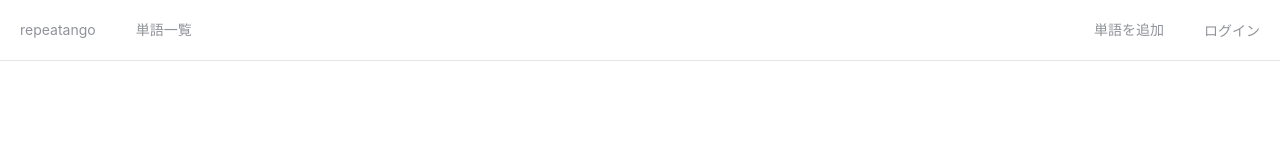
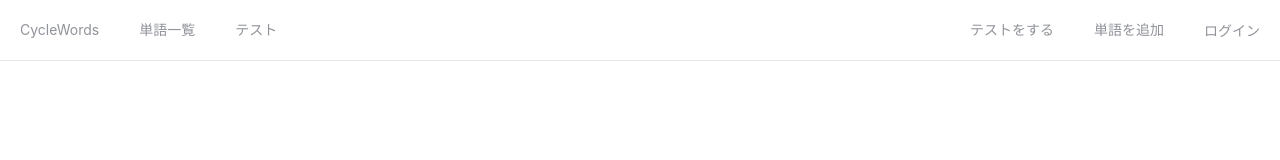
Before and after one commit to momeemt/monorepo, a Nuxt app: page /exams/new in a window 1280 px wide. Shown: the top 160 px of the page. Built offline with nearby package versions, Linux system fonts and the light colour scheme.

Commit message:
✨ その他の変更など.

```diff
--- a/app/components/TheHeader.vue
+++ b/app/components/TheHeader.vue
@@ -1,13 +1,16 @@
 <template>
   <el-menu :router="true" mode="horizontal">
     <el-menu-item index="1" style="pointer-events:none;">
-      repeatango
+      CycleWords
     </el-menu-item>
     <el-menu-item :route="{ path: '/words' }" index="2">
       単語一覧
     </el-menu-item>
+    <el-menu-item :route="{ path: '/exams' }" index="3">
+      テスト
+    </el-menu-item>
     <el-menu-item
-      :route="{ path: '/users/${user.id}/' }"
+      :route="{ path: `/users/${user.id}/` }"
       v-if="user"
       style="float: right;"
       index="4"
@@ -19,6 +22,9 @@
     </el-menu-item>
     <el-menu-item :route="{ path: '/words/new' }" index="5" style="float: right">
       単語を追加
+    </el-menu-item>
+    <el-menu-item :route="{ path: '/exams/new' }" index="6" style="float: right">
+      テストをする
     </el-menu-item>
   </el-menu>
 </template>
--- /dev/null
+++ b/app/pages/exams/index.vue
@@ -0,0 +1,14 @@
+<template>
+  <section class="container exams-page">
+    <p>単語テスト一覧</p>
+  </section>
+</template>
+
+<script>
+export default {
+}
+</script>
+
+<style scoped>
+
+</style>
```
